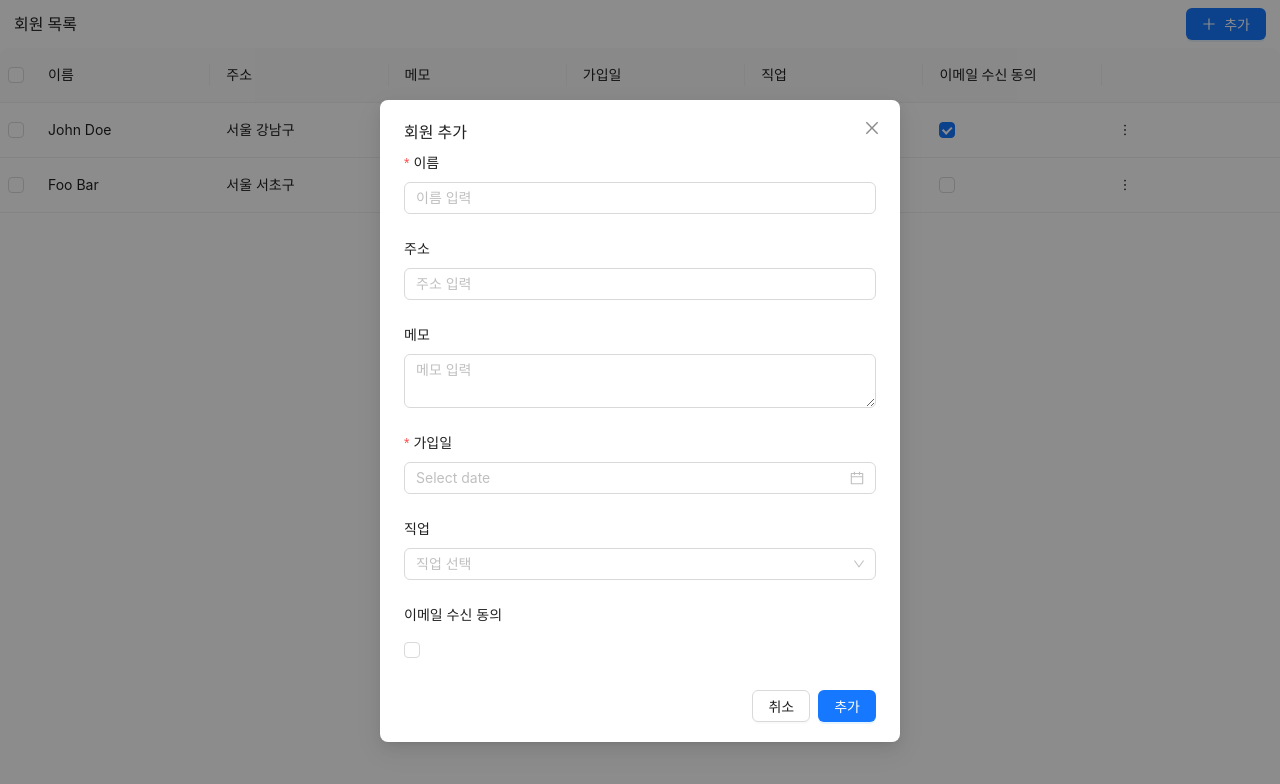
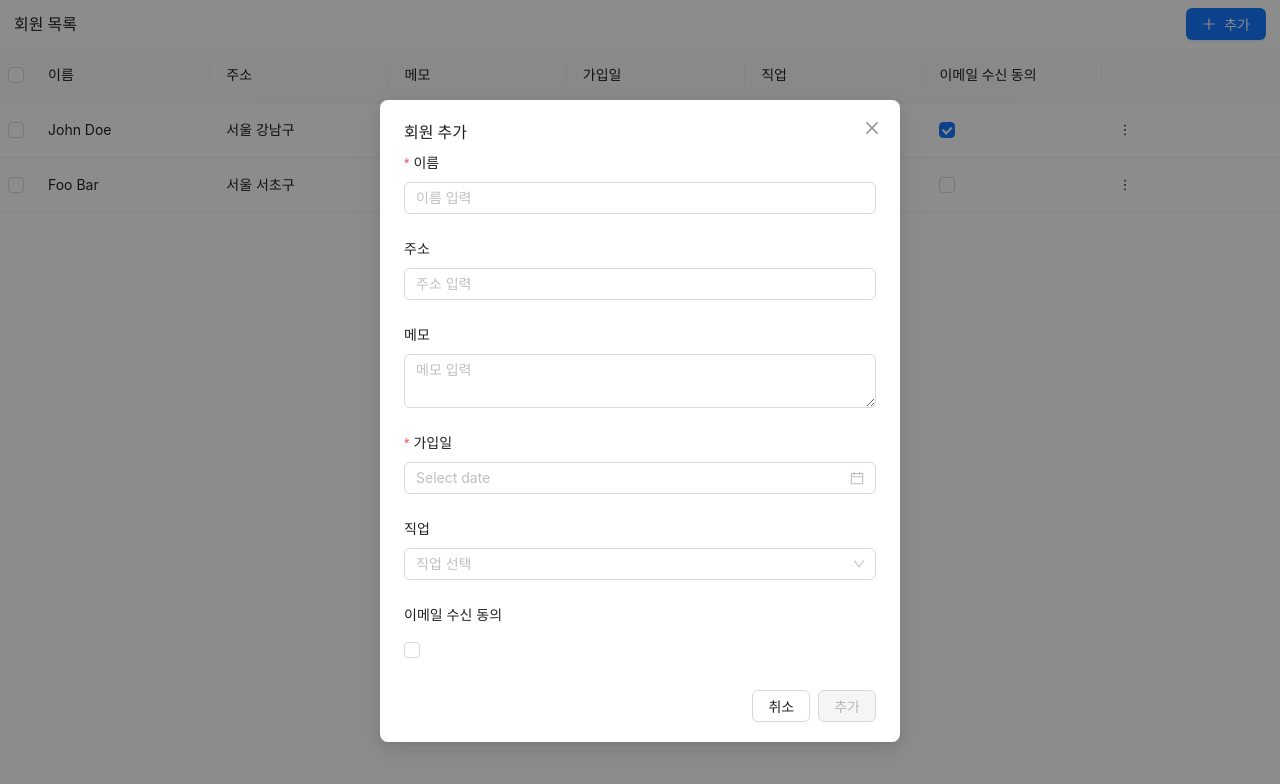
Before and after one commit to Jay-WKJun/business-canvas, a React (Vite) app: page / in a window 1280 px wide. Both pictures are taken after a click on the button "추가". Shown: the top 784 px of the page. Built offline with nearby package versions, Linux system fonts and the light colour scheme.

Commit message:
feat: set disable the submit button when form is not valid

```diff
--- a/src/components/Table/components/RecordForm.tsx
+++ b/src/components/Table/components/RecordForm.tsx
@@ -1,4 +1,4 @@
-import React, { useEffect, useMemo } from "react";
+import React, { useEffect, useMemo, useState } from "react";
 import { Form, Input, Button, Checkbox, DatePicker, Select, Modal } from "antd";
 import dayjs from "dayjs";
 import { z } from "zod";
@@ -23,6 +23,7 @@ export const RecordForm: React.FC<RecordFormProps> = ({
   const [form] = Form.useForm();
   const { addRecord, updateRecord, getRecord, getSchema } = useTableContext();
   const isEditing = recordIndex != null;
+  const [isFormValid, setIsFormValid] = useState(false);
 
   // 스키마에서 필드 정보 추출
   const fields = useMemo(
@@ -44,6 +45,7 @@ export const RecordForm: React.FC<RecordFormProps> = ({
       }, {});
 
       form.setFieldsValue(initialValues);
+      setIsFormValid(true);
     }
 
     if (!visible) {
@@ -94,7 +96,12 @@ export const RecordForm: React.FC<RecordFormProps> = ({
         <Button key="cancel" onClick={onClose}>
           취소
         </Button>,
-        <Button key="submit" type="primary" onClick={handleSubmit}>
+        <Button
+          key="submit"
+          type="primary"
+          onClick={handleSubmit}
+          disabled={!isFormValid}
+        >
           {isEditing ? "수정" : "추가"}
         </Button>,
       ]}
@@ -120,8 +127,10 @@ export const RecordForm: React.FC<RecordFormProps> = ({
                     try {
                       // Field 스키마로 검증
                       Field.parse(createNewField(field, value));
+                      setIsFormValid(true);
                       return Promise.resolve();
                     } catch (error) {
+                      setIsFormValid(false);
                       if (error instanceof z.ZodError) {
                         return Promise.reject(error.errors[0].message);
                       }
```
